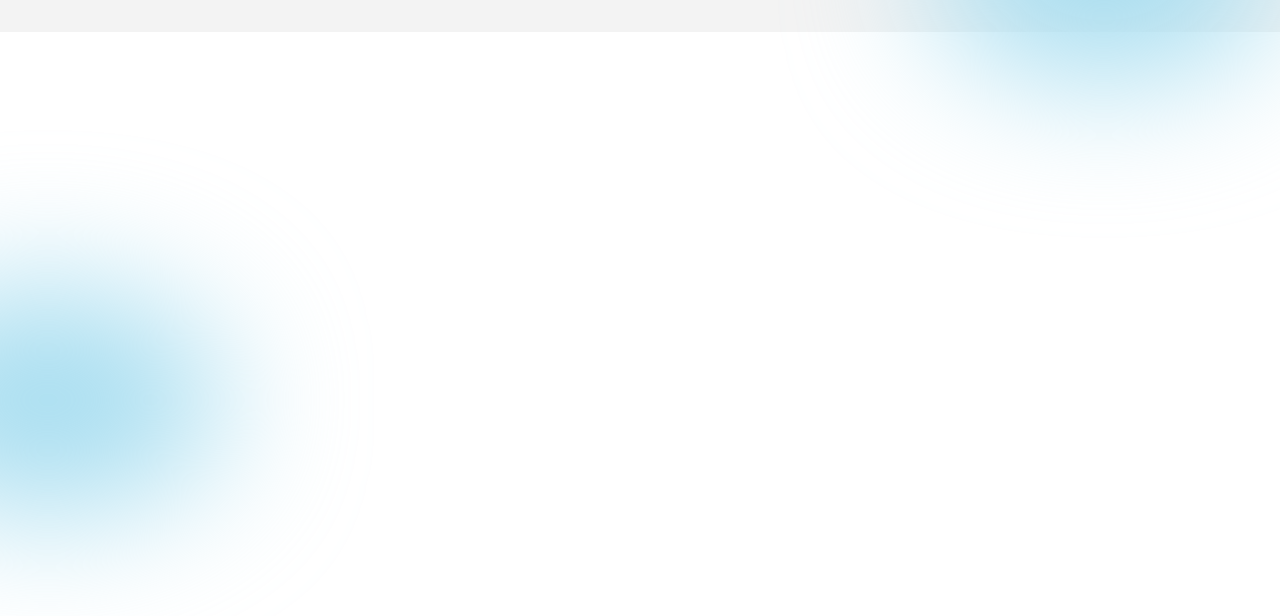
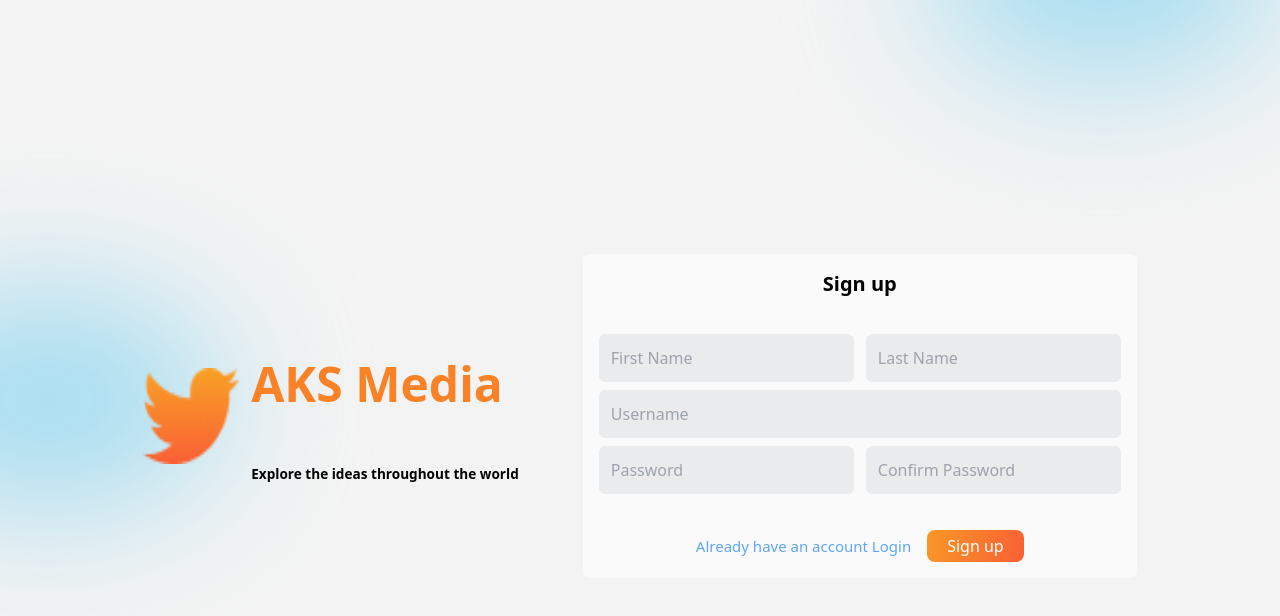
Before and after one commit to abdulkareemm/Social-Media, a React (Create React App) app in the folder client/: page /auth in a window 1280 px wide. Before the commit this address had no page. Shown: the top 616 px of the page. Built offline with nearby package versions, Linux system fonts and the light colour scheme; the HTML template or start-up script is replaced by a standard one.

Commit message:
sign up page

```diff
--- a/client/package.json
+++ b/client/package.json
@@ -4,6 +4,7 @@
   "private": true,
   "dependencies": {
     "@iconscout/react-unicons": "^1.1.6",
+    "@mantine/core": "^5.10.5",
     "@testing-library/jest-dom": "^5.16.4",
     "@testing-library/react": "^13.3.0",
     "@testing-library/user-event": "^13.5.0",
--- a/client/src/App.jsx
+++ b/client/src/App.jsx
@@ -3,7 +3,7 @@ import { useEffect } from "react";
 import Aos from "aos";
 import "aos/dist/aos.css";
 import { divBlur } from "./utils/CommenCss";
-import { Home, Profile } from "./pages";
+import { Auth, Home, Profile } from "./pages";
 import { BrowserRouter, Route, Routes } from "react-router-dom";
 
 const App = () => {
@@ -22,6 +22,7 @@ const App = () => {
         <Routes>
           <Route path="/" element={<Home />} />
           <Route path="/profile" element={<Profile />} />
+          <Route path="/auth" element={<Auth />} />
         </Routes>
       </BrowserRouter>
     </div>
--- /dev/null
+++ b/client/src/components/profile/modal/ProfileModal.jsx
@@ -0,0 +1,76 @@
+import React, { useState } from "react";
+import { Modal, useMantineTheme } from "@mantine/core";
+const ProfileModal = () => {
+
+
+  return (
+    <Modal
+      overlayColor={
+        theme.colorScheme === "dark"
+          ? theme.colors.dark[9]
+          : theme.colors.gray[2]
+      }
+      overlayOpacity={0.55}
+      overlayBlur={3}
+      size="55%"
+    >
+      <form className="infoForm">
+        <h3>Your Info</h3>
+        <div>
+          <input
+            type="text"
+            placeholder="First Name"
+            name="firstname"
+            className="infoInput"
+          />
+          <input
+            type="text"
+            placeholder="Last Name"
+            name="lastname"
+            className="infoInput"
+          />
+        </div>
+
+        <div>
+          <input
+            type="text"
+            placeholder="Works at"
+            name="worksAt"
+            className="infoInput"
+          />
+        </div>
+
+        <div>
+          <input
+            type="text"
+            placeholder="Lives in"
+            name="livesIn"
+            className="infoInput"
+          />
+          <input
+            type="text"
+            placeholder="Country"
+            name="country"
+            className="infoInput"
+          />
+        </div>
+
+        <div>
+          <input
+
+            type="text"
+            className="infoInput"
+            placeholder="Relationship status"
+            name="relationship"
+          />
+        </div>
+
+        <button className="button infoButton" type="submit">
+          Update
+        </button>
+      </form>
+    </Modal>
+  );
+};
+
+export default ProfileModal;
--- /dev/null
+++ b/client/src/pages/Auth.jsx
@@ -0,0 +1,63 @@
+import React from "react";
+import Logo from "../img/logo.png";
+import { Link } from "react-router-dom";
+
+const Auth = () => {
+  return (
+    <div className="flex items-center justify-center h-[100vh] gap-[4rem] relative">
+      <div className="flex items-center justify-center gap-3">
+        <img src={Logo} alt="" className="w-24 h-24" />
+        <div>
+          <h1 className="text-[3rem] font-bold mb-11 text-[rgb(249,130,39)]">
+            AKS Media
+          </h1>
+          <h6 className="text-[0.85rem] font-semibold">
+            Explore the ideas throughout the world
+          </h6>
+        </div>
+      </div>
+      <div className="flex flex-col items-center bg-cardColor p-4 rounded-md gap-9">
+        <h3 className="text-xl font-bold ">Sign up</h3>
+        <form action="" className="flex flex-col gap-2">
+          <div className="w-full flex gap-3">
+            <input
+              type="text"
+              className="bg-inputColor h-[3rem] rounded-md p-3"
+              placeholder="First Name"
+            />
+            <input
+              type="text"
+              className="bg-inputColor h-[3rem] rounded-md p-3"
+              placeholder="Last Name"
+            />
+          </div>
+          <input
+            type="text"
+            className="bg-inputColor h-[3rem] rounded-md w-full p-3"
+            placeholder="Username"
+          />
+          <div className="w-full flex gap-3">
+            <input
+              type="password"
+              className="bg-inputColor h-[3rem] rounded-md p-3"
+              placeholder="Password"
+            />
+            <input
+              type="password"
+              className="bg-inputColor h-[3rem] rounded-md p-3 w-full"
+              placeholder="Confirm Password"
+            />
+          </div>
+        </form>
+        <div className="flex flex-row gap-4 items-center">
+          <Link to={"/log-in"} className="text-blue-400 text-[15px] hover:text-blue-900 hover:underline">Already have an account Login</Link>
+          <button className="flex items-center justify-center h-[2rem] pl-[20px] pr-[20px] text-white hover:text-black hover:font-bold border-none rounded-[0.5rem] transition-all ease-out duration-100 bg-[linear-gradient(106.23deg,_#f99827,_#f95f35_100%)]">
+            Sign up
+          </button>
+        </div>
+      </div>
+    </div>
+  );
+};
+
+export default Auth;
--- a/client/src/pages/index.js
+++ b/client/src/pages/index.js
@@ -1,2 +1,3 @@
 export {default as Home} from "./Home"
 export { default as Profile } from "./Profile";
+export { default as Auth } from "./Auth";
```
Also changed, not shown: 1 other file (tests, documents, lock files or other folders).
